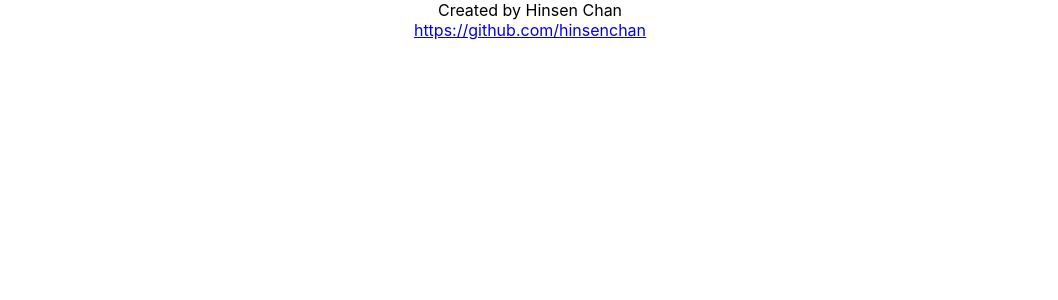
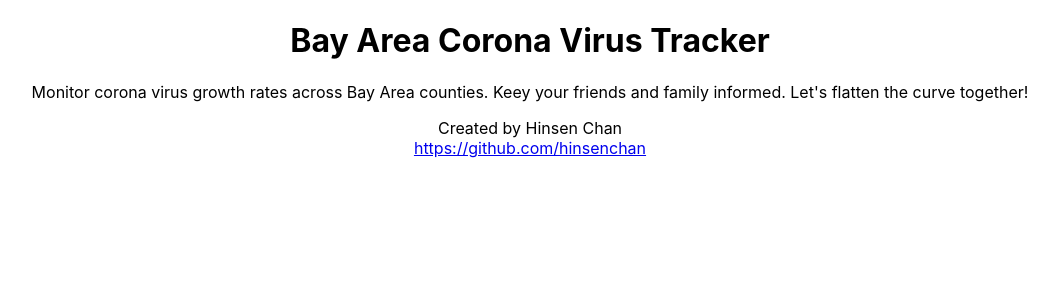
Before and after one commit to hinsenchan/bay-area-corona-virus-tracker, a React (Create React App) app: page / in a window 1280 px wide. Shown: the top 300 px of the page, without its empty margins (110-1168 px from the left). Built offline with nearby package versions, Linux system fonts and the light colour scheme; no server answers.

Commit message:
Add title and description for page intro.

```diff
--- a/src/App.js
+++ b/src/App.js
@@ -159,6 +159,11 @@ function App() {
           href="https://bay-area-corona-virus-tracker.firebaseapp.com/"
         />
       </Helmet>
+      <h1>Bay Area Corona Virus Tracker</h1>
+      <p>
+        Monitor corona virus growth rates across Bay Area counties. Keey your
+        friends and family informed. Let's flatten the curve together!
+      </p>
       {map(
         newAndTotalGroupedSortedBayAreaCountiesTimeSeriesObj,
         (series, name) => {
```
